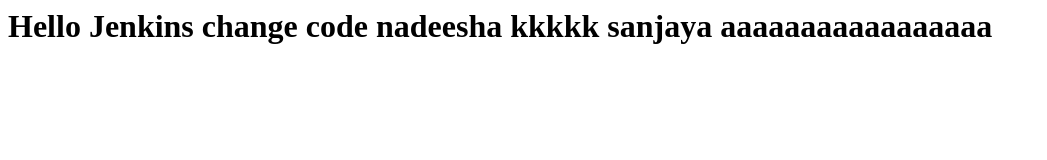
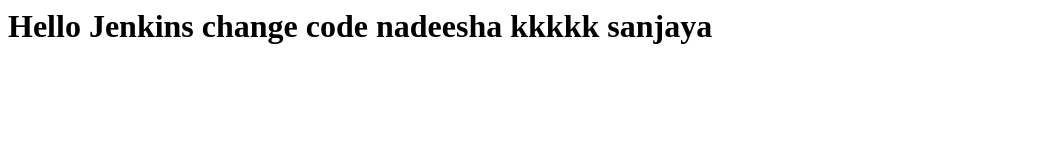
Before and after one commit to Nadeesha321/TestRepo, a plain HTML site: page index.html in a window 1280 px wide. Shown: the whole page, without its empty margins (0-1047 px from the left). Drawn offline with Linux system fonts and the light colour scheme.

Commit message:
Update index.html

```diff
--- a/index.html
+++ b/index.html
@@ -1 +1 @@
-<h1>Hello Jenkins change code nadeesha kkkkk sanjaya aaaaaaaaaaaaaaaaa</h1>
+<h1>Hello Jenkins change code nadeesha kkkkk sanjaya </h1>
```
